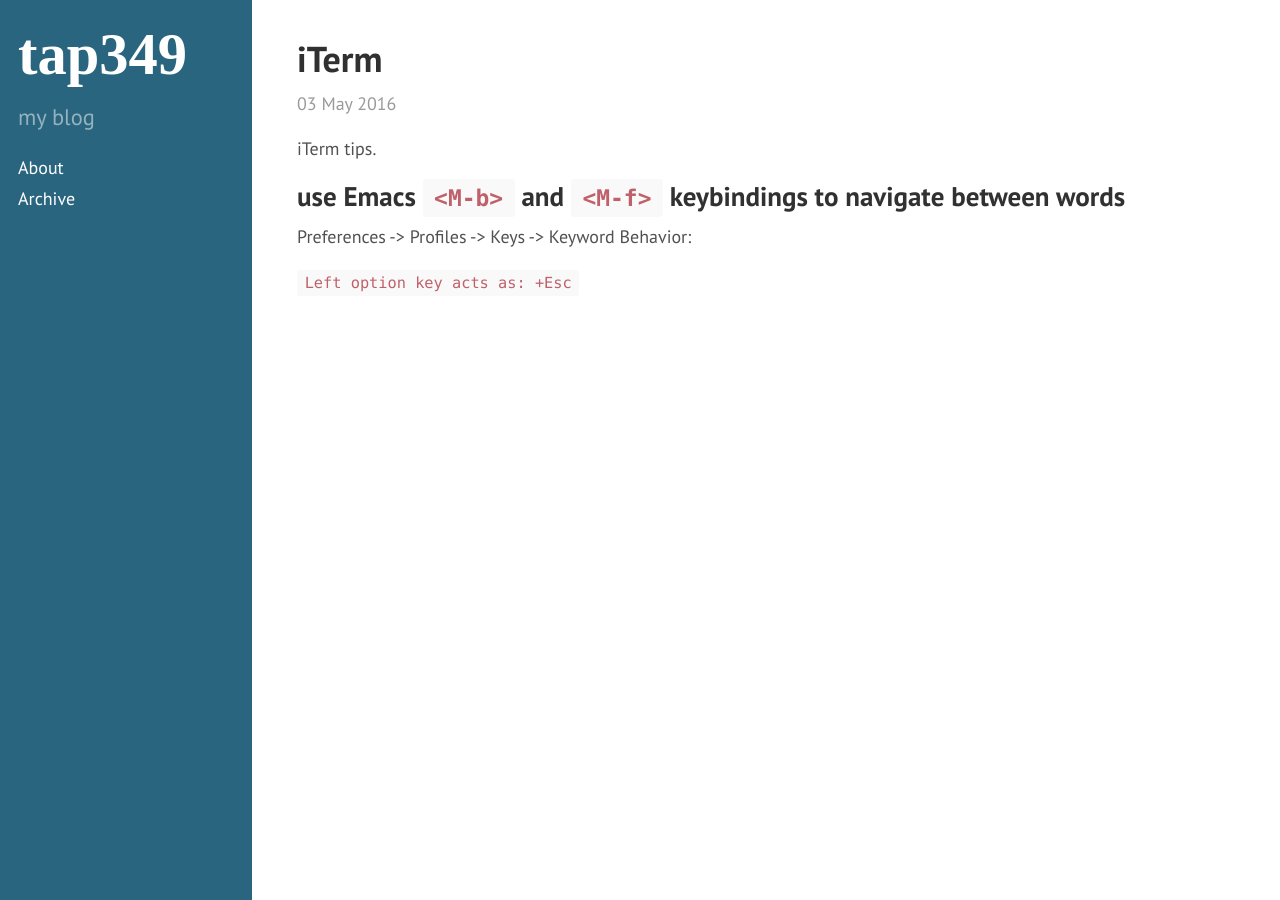
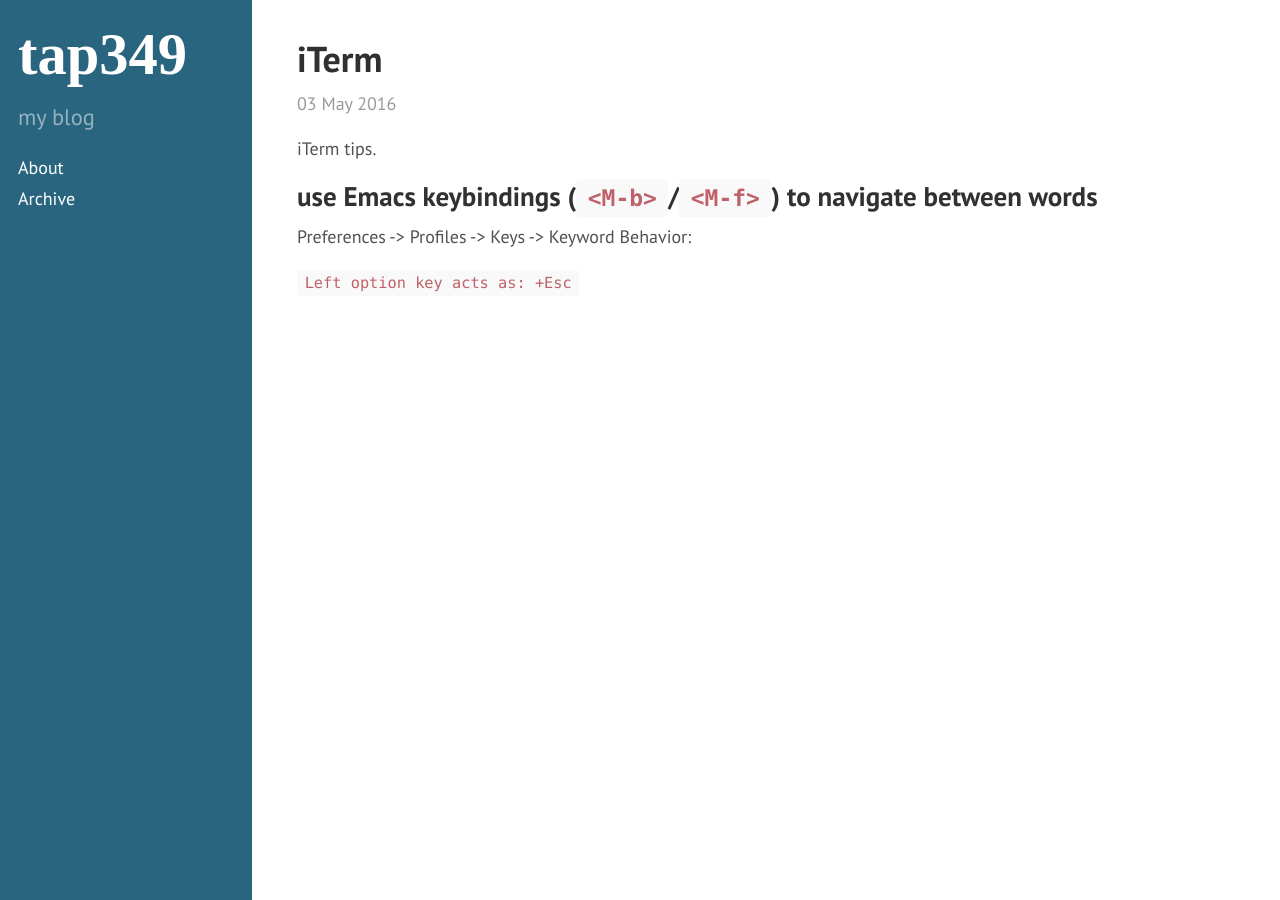
Before and after one commit to tap349/tap349.github.io, a Jekyll site: the page built from _posts/2016-05-03-iTerm.md, in a window 1280 px wide. Built offline with Jekyll 4.4.1, drawn with Linux system fonts in a browser that asks for light colours.

Commit message:
update 2016-05-03_15:33:13

```diff
--- a/_posts/2016-05-03-iTerm.md
+++ b/_posts/2016-05-03-iTerm.md
@@ -10,7 +10,7 @@ iTerm tips.
 
 <!-- more -->
 
-## use Emacs `<M-b>` and `<M-f>` keybindings to navigate between words
+## use Emacs keybindings (`<M-b>`/`<M-f>`) to navigate between words
 
 Preferences -> Profiles -> Keys -> Keyword Behavior:
 
```
